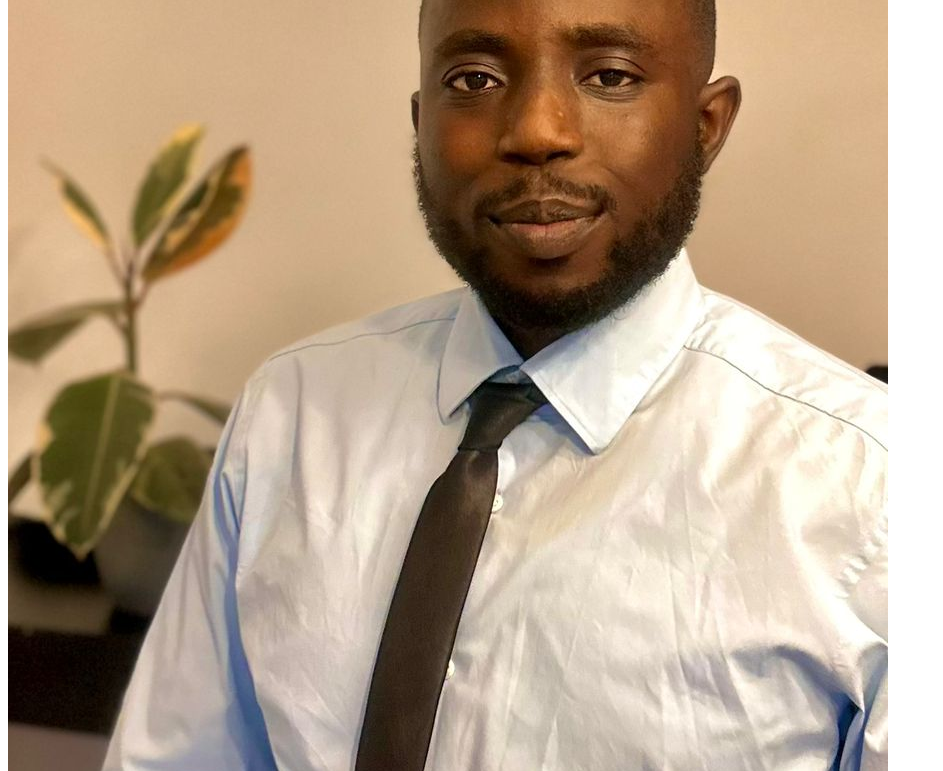
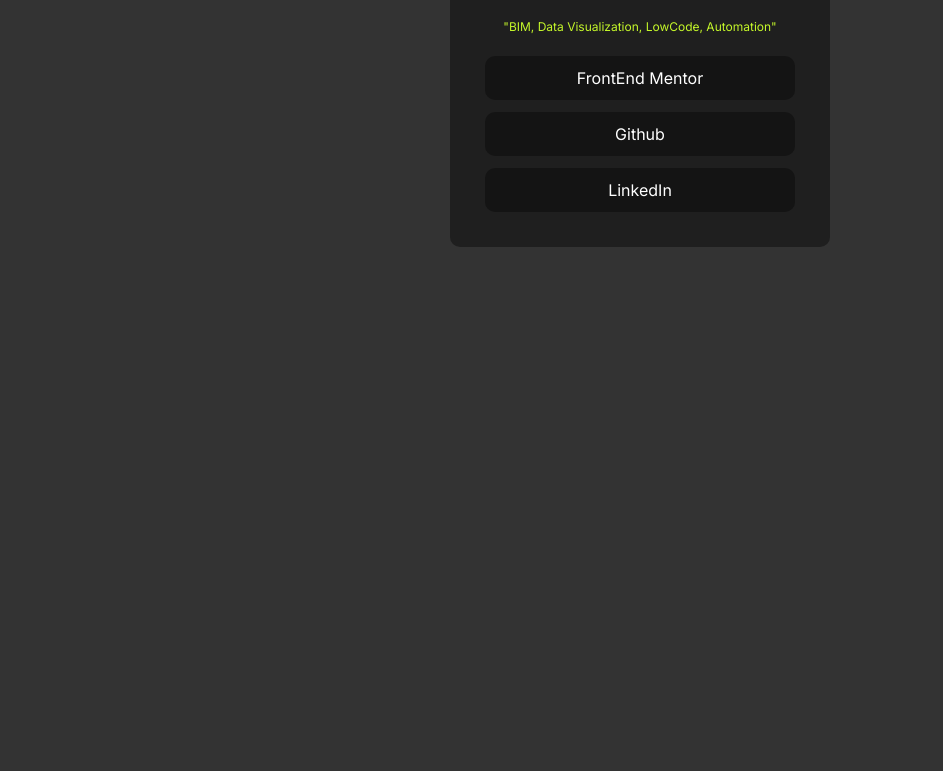
Before and after one commit to 01U2/socialLinks, a plain HTML site: page index.html in a window 1280 px wide. Shown: the part 377-1148 px from the top of the page, without its empty margins (0-943 px from the left). After the commit the page ends 800 px from the top, so only its background shows below. Drawn offline with Linux system fonts and the light colour scheme.

Commit message:
Complete webpage

```diff
--- a/index.html
+++ b/index.html
@@ -1,30 +1,36 @@
-<!DOCTYPE html>
+<!-- @format -->
+
+<!doctype html>
 <html lang="en">
 	<head>
-  <meta charset="UTF-8">
-  <meta name="viewport" content="width=device-width, initial-scale=1.0"> <!-- displays site properly based on user's device -->
-
-  <link rel="icon" type="image/png" sizes="32x32" href="./assets/images/favicon-32x32.png">
-  <link rel="preconnect" href="https://fonts.googleapis.com">
-<link rel="preconnect" href="https://fonts.gstatic.com" crossorigin>
-<link href="https://fonts.googleapis.com/css2?family=Inter:ital,opsz,wght@0,14..32,100..900;1,14..32,100..900&display=swap" rel="stylesheet">
+		<meta charset="UTF-8" />
+		<meta name="viewport" content="width=device-width, initial-scale=1.0" />
+		<!-- displays site properly based on user's device -->
+		<link rel="stylesheet" href="styles.css" />
+		<link rel="icon" type="image/png" sizes="32x32" href="./assets/images/favicon-32x32.png" />
+		<link rel="preconnect" href="https://fonts.googleapis.com" />
+		<link rel="preconnect" href="https://fonts.gstatic.com" crossorigin />
+		<link
+			href="https://fonts.googleapis.com/css2?family=Inter:ital,opsz,wght@0,14..32,100..900;1,14..32,100..900&display=swap"
+			rel="stylesheet" />
 		<title>Frontend Mentor | Social links profile</title>
 	</head>
 	<body>
-<div>
-  <img src="./assets/images/IMG-20240710-WA0003.jpg" alt="Olufemi Akinwumi's profile picture">
+		<div class="container">
+			<img src="./assets/images/IMG-20240710-WA0003.jpg" alt="Olufemi Akinwumi's profile picture" />
 			<h1>Olufemi Akinwumi</h1>
 			<p>Lagos, Nigeria</p>
-  <p>"Front-end developer and avid reader."</p>
-  <input type="button" value="Github" a.href='https://github.com/yourusername'>
-  <input type="button" value="FrontEnd Mentor" a.href='https://www.frontendmentor.io/profile/yourusername'>
-  <input type="button" value="LinkedIn" a.href='https://www.linkedin.com/in/yourusername'>`
-  <input type="button" value="Twitter" a.href='https://twitter.com/yourusername'>`
+			<p class="color1">"BIM, Data Visualization, LowCode, Automation"</p>
+			<a
+				class="btn"
+				href="https://www.frontendmentor.io/profile/01U2"
+				target="_blank"
+				rel="noopener">
+				FrontEnd Mentor
+			</a>
+			<a class="btn" href="https://github.com/01U2" target="_blank" rel="noopener">Github</a>
+			<a class="btn" href="https://www.linkedin.com/in/akinwumiolufemi/" target="_blank" rel="noopener">LinkedIn</a>
 			</div>
-
-  <div class="attribution">
-    Challenge by <a href="https://www.frontendmentor.io?ref=challenge" target="_blank">Frontend Mentor</a>.
-    Coded by <a href="#">Olufemi Akinwumi</a>.
 		</div>
 	</body>
 </html>
--- a/styles.css
+++ b/styles.css
@@ -1,7 +1,62 @@
+/** @format */
 
-.inter- {
-  font-family: "Inter", sans-serif;
-  font-optical-sizing: auto;
-  font-weight: 400;
-  font-style: normal;
+* {
+	margin: 0;
+	padding: 0;
+	box-sizing: border-box;
+	font-family: "Inter", sans-serif;
+	font-optical-sizing: auto;
+	font-weight: 400;
+	font-style: normal;
 }
+
+body {
+	background-color: hsl(0, 0%, 8%);
+	min-height: 100vh;
+	display: flex;
+	align-items: center;
+	justify-content: center;
+	background-color: hsl(0, 0%, 20%);
+}
+
+.container {
+	max-width: 380px;
+	padding: 35px;
+	border-radius: 10px;
+	background-color: hsl(0, 0%, 12%);
+	display: flex;
+	flex-direction: column;
+	align-items: center;
+	margin: auto 0;
+	text-align: center;
+	width: 90%;
+	color: white;
+  gap: 12px;
+}
+
+img {
+	width: 80px;
+	height: 80px;
+	border-radius: 50%;
+	object-fit: cover;
+}
+
+.btn{
+  text-decoration: none;
+  color: white;
+  display: flex;
+  justify-content: space-around;
+  align-items: center;
+  flex-direction:column;
+  width: 100%;
+  padding: 12px 16px;
+  margin: 0;
+  border-radius: 10px;
+  background-color: hsl(0, 0%, 8%);
+}
+
+.color1 {
+  color:hsl(75, 94%, 57%);
+  padding: 10px;
+  font-size: 12px;
+}
```
Lines whose indentation alone changed are shown as unchanged.
